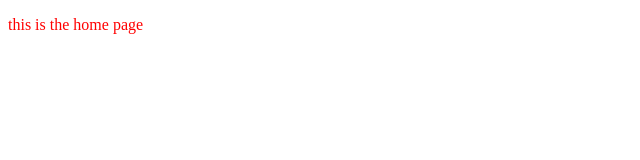
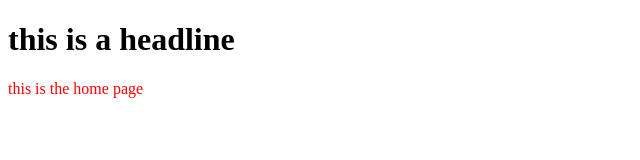
Before and after one commit to ghassen11/mon_projet1, a plain HTML site: page index.html in a window 1280 px wide. Shown: the whole page, without its empty margins (0-640 px from the left). Drawn offline with Linux system fonts and the light colour scheme.

Commit message:
ajouter a headline

```diff
--- a/index.html
+++ b/index.html
@@ -6,6 +6,7 @@
     <title>Document</title>
 </head>
 <body>
+    <h1>this is a headline</h1>
     <p> this is the home page</p>
 
 </body>
```
